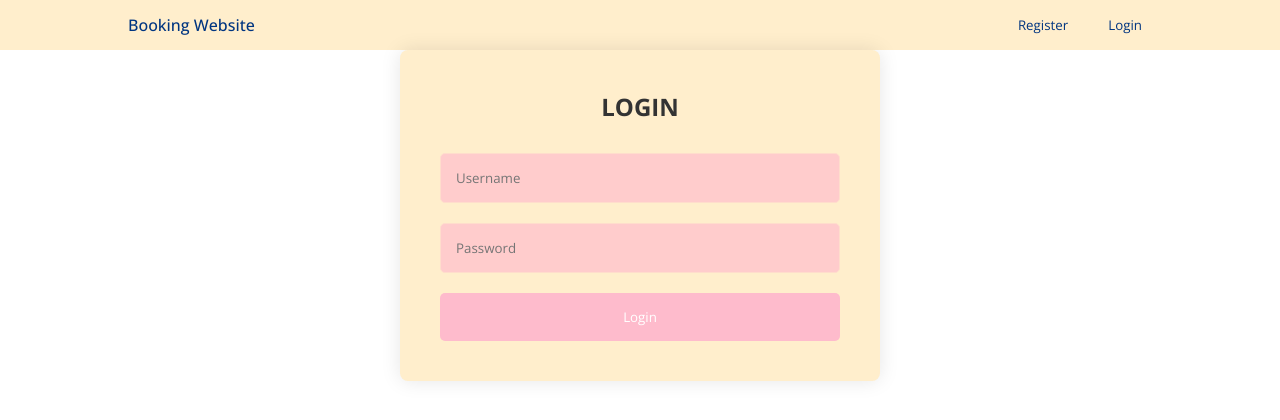
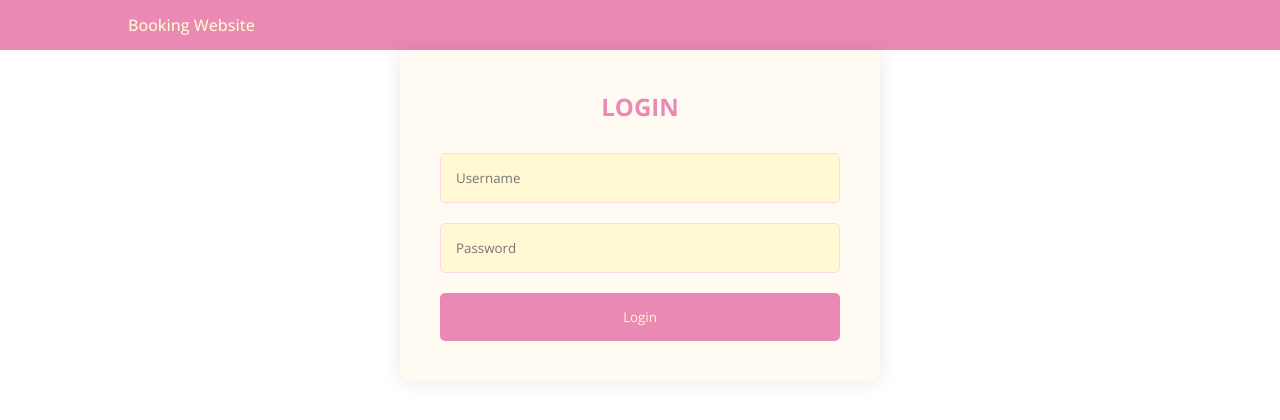
Before and after one commit to khangnguyen213/BookingHotel_FE, a React (Create React App) app: page /login in a window 1280 px wide. Shown: the top 420 px of the page. Built offline with nearby package versions, Linux system fonts and the light colour scheme.

Commit message:
fix colot

```diff
--- a/src/components/navbar/navbar.css
+++ b/src/components/navbar/navbar.css
@@ -1,6 +1,6 @@
 .navbar {
   height: 50px;
-  background-color: #ffeecc; /* Main background color from the palette */
+  background-color: #eb89b5; /* Background color */
   display: flex;
   justify-content: center;
 }
@@ -8,7 +8,7 @@
 .navContainer {
   width: 100%;
   max-width: 1024px;
-  color: #003580; /* Text color */
+  color: #fff8d2; /* Text color */
   display: flex;
   align-items: center;
   justify-content: space-between;
@@ -16,13 +16,13 @@
 
 .logo {
   font-weight: 500;
-  color: #003580; /* Text color */
+  color: #fff8d2; /* Text color */
   transition: color 0.3s ease;
 }
 
 .logo:hover {
   cursor: pointer;
-  color: #febbcc; /* Color on hover */
+  color: #fffbf3; /* Color on hover */
 }
 
 .navItems {
@@ -35,13 +35,13 @@
   border: none;
   padding: 5px 10px;
   cursor: pointer;
-  color: #003580; /* Button text color */
+  color: #eb89b5; /* Button text color */
   background-color: transparent;
   transition: color 0.3s ease, background-color 0.3s ease;
 }
 
 .navButton:hover {
-  color: #ffcccc; /* Text color on hover */
-  background-color: #febbcc; /* Background color on hover */
+  color: #fffbf3; /* Text color on hover */
+  background-color: #ffd7e9; /* Background color on hover */
   border-radius: 5px; /* Rounded corners on hover */
 }
--- a/src/pages/auth/auth.module.css
+++ b/src/pages/auth/auth.module.css
@@ -1,11 +1,9 @@
-/* auth.module.css */
-
 .container {
   max-width: 400px;
   margin: 0 auto;
   padding: 40px;
   border-radius: 8px;
-  background-color: #ffeecc; /* Main background color */
+  background-color: #fffbf3; /* Main background color */
   box-shadow: 0 0 20px rgba(0, 0, 0, 0.1);
 }
 
@@ -13,7 +11,7 @@
   text-align: center;
   margin-bottom: 30px;
   font-size: 24px;
-  color: #333333;
+  color: #eb89b5; /* Title text color */
 }
 
 .form {
@@ -25,13 +23,12 @@
   padding: 15px;
   margin-bottom: 20px;
   border-radius: 5px;
-  border: 1px solid #ffddcc; /* Input field border color */
-  background-color: #ffcccc; /* Input field background color */
+  border: 1px solid #ffd7e9; /* Input field border color */
+  background-color: #fff8d2; /* Input field background color */
 }
 
 .input {
-  /* Additional styles for input field */
-  width: calc(100% - 10px); /* Adjust width to fit within the container */
+  width: calc(100% - 10px);
   margin-left: 10px;
   border: none;
   background: none;
@@ -41,18 +38,12 @@
   padding: 15px;
   border-radius: 5px;
   border: none;
-  background-color: #febbcc; /* Submit button background color */
-  color: white;
+  background-color: #eb89b5; /* Submit button background color */
+  color: #fff8d2; /* Submit button text color */
   cursor: pointer;
   transition: background-color 0.3s ease;
 }
 
 .submitBtn:hover {
-  background-color: #ffcccc; /* Hover state color */
+  background-color: #ffd7e9; /* Hover state color */
 }
-
-.errorMsg {
-  color: red;
-  margin-top: 10px;
-  font-size: 14px;
-}
```
